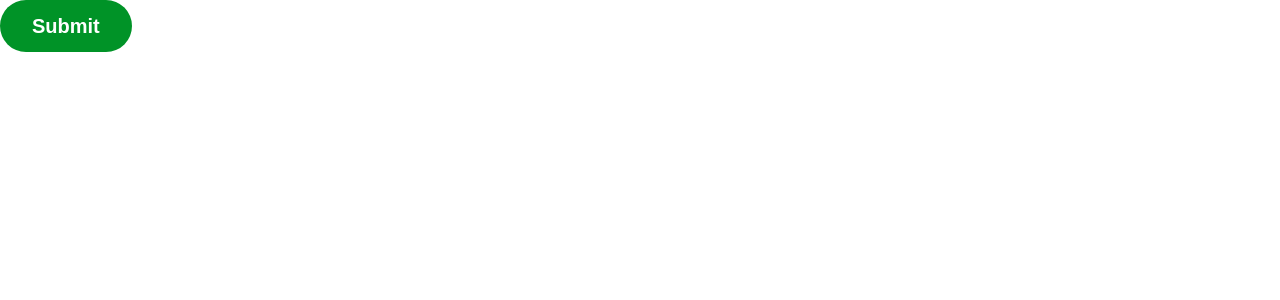
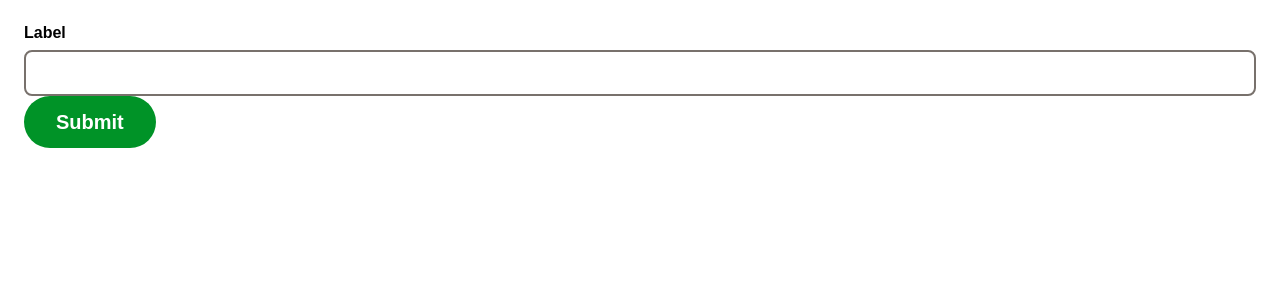
Before and after one commit to alexRasi/credit-application-wizard, a React (Vite) app: page / in a window 1280 px wide. Shown: the top 300 px of the page. Built offline with nearby package versions, Linux system fonts and the light colour scheme.

Commit message:
feat(input): add input component

```diff
--- a/src/App.tsx
+++ b/src/App.tsx
@@ -2,10 +2,17 @@ import "./App.css";
 import "@fontsource-variable/inter";
 
 import { Button } from "./components/Button/Button";
+import { Input } from "./components/Input/Input";
 
 function App() {
   return (
     <>
+      <Input
+        label="Label"
+        onChange={(value) => {
+          console.log("Input changed:", value);
+        }}
+      />
       <Button
         label="Submit"
         onClick={() => {
--- /dev/null
+++ b/src/components/Input/Input.styles.ts
@@ -0,0 +1,28 @@
+import styled from "styled-components";
+
+export const FieldWrapper = styled.div`
+  display: flex;
+  flex-direction: column;
+  gap: 8px;
+`;
+
+export const Label = styled.label`
+  font-size: 16px;
+  font-weight: 600;
+`;
+
+export const StyledInput = styled.input<{ $invalid?: boolean }>`
+  padding: 8px 12px;
+  border: 2px solid #78716c;
+  border-radius: 8px;
+  padding: 12px 16px;
+
+  font-weight: 400;
+  font-size: 16px;
+`;
+
+export const ErrorText = styled.div`
+  font-size: 13px;
+  font-weight: 400;
+  color: #dc2626;
+`;
--- /dev/null
+++ b/src/components/Input/Input.tsx
@@ -0,0 +1,22 @@
+// Input.tsx
+import { FieldWrapper, Label, StyledInput, ErrorText } from "./Input.styles";
+
+type InputProps = {
+  label?: string;
+  error?: string;
+} & React.InputHTMLAttributes<HTMLInputElement>;
+
+export const Input = ({ label, error, id, ...props }: InputProps) => {
+  return (
+    <FieldWrapper>
+      {label && <Label htmlFor={id}>{label}</Label>}
+      <StyledInput
+        id={id}
+        $invalid={!!error}
+        aria-invalid={!!error}
+        {...props}
+      />
+      {error && <ErrorText role="alert">{error}</ErrorText>}
+    </FieldWrapper>
+  );
+};
--- a/src/index.css
+++ b/src/index.css
@@ -4,4 +4,5 @@
 
 body {
   margin: 0;
+  padding: 24px;
 }
```
Also changed, not shown: 2 other files (tests, documents, lock files or other folders).
